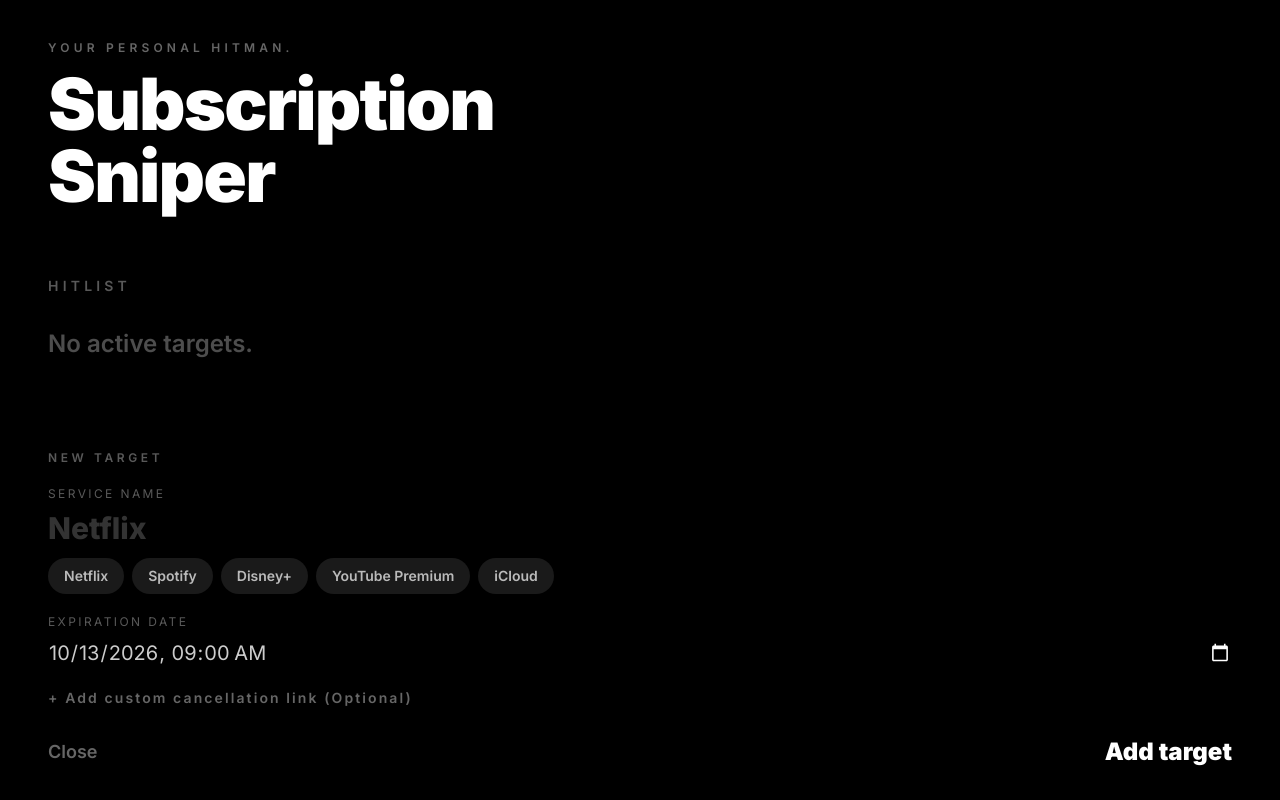
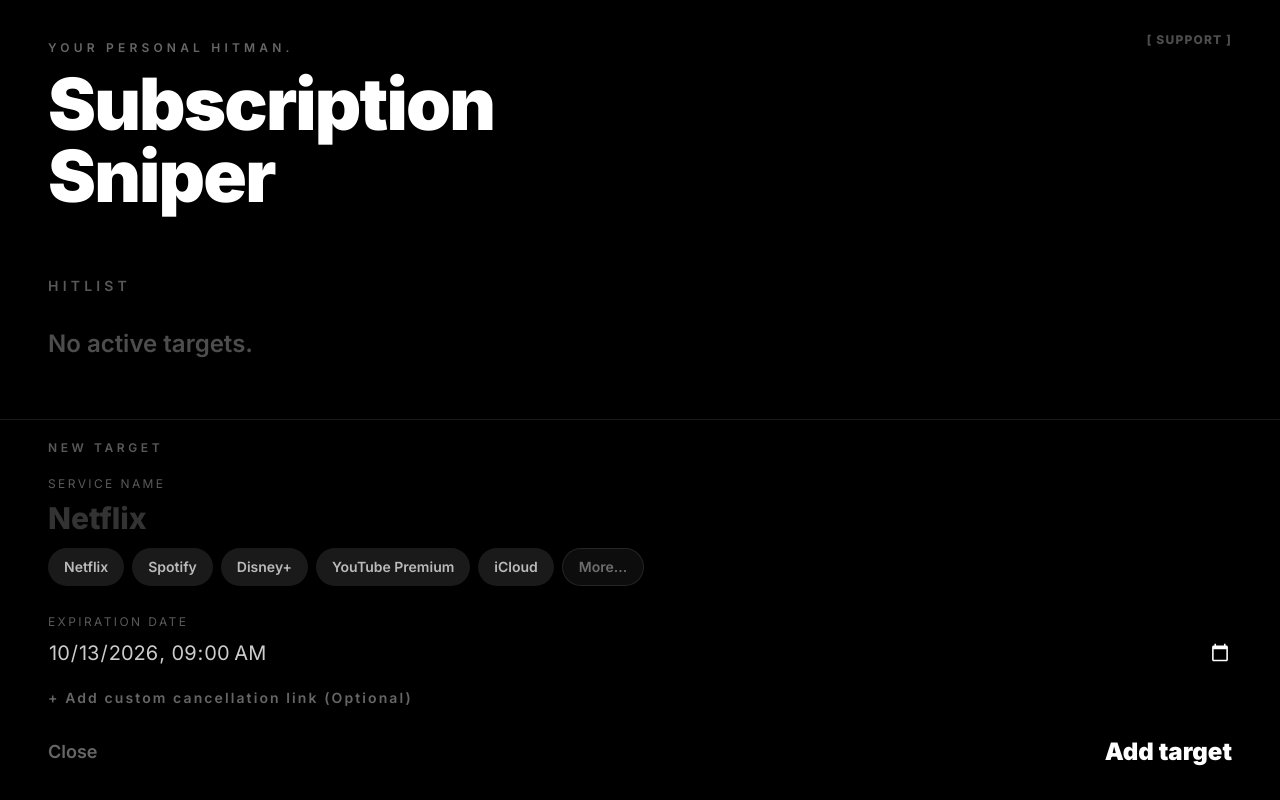
Before and after one commit to ropikuronen/subscription-sniper, a React (Vite) app: page / in a window 1280 px wide. Both pictures are taken after a click on the button "Add target". Built offline with nearby package versions, Linux system fonts and the light colour scheme.

Commit message:
Update App.jsx

```diff
--- a/src/App.jsx
+++ b/src/App.jsx
@@ -1,13 +1,13 @@
 import { useEffect, useMemo, useState } from 'react';
-import { getCancelUrl } from './cancelLinks';
+// 1. Tuodaan jättimäinen CANCEL_LINKS sanakirja käyttöön!
+import { getCancelUrl, CANCEL_LINKS } from './cancelLinks';
 import { loadTargets, saveTargets, syncToServiceWorker } from './storage';
 import { formatRemaining, isSniperWindow } from './time';
 
-// 1. Suosituimpien palveluiden sanakirja Autofilliä varten
-const POPULAR_SERVICES = [
-  'Netflix', 'Spotify', 'Disney+', 'YouTube Premium', 'iCloud',
-  'Adobe', 'Amazon Prime', 'Max', 'PlayStation Plus', 'Xbox Game Pass'
-];
+// 2. Muutetaan kaikki sanakirjan nimet nätiksi Autofilliä varten (esim "hbo max" -> "Hbo Max")
+const ALL_SERVICES = Object.keys(CANCEL_LINKS).map((key) =>
+  key.split(' ').map((w) => w.charAt(0).toUpperCase() + w.slice(1)).join(' ')
+);
 
 function uid() {
   return `${Date.now()}-${Math.random().toString(36).slice(2, 8)}`;
@@ -43,8 +43,8 @@
   const [expiresAt, setExpiresAt] = useState('');
   const [customCancelUrl, setCustomCancelUrl] = useState('');
 
-  // Uusi tila Custom URL -kentän piilottamista varten
   const [showCustomUrl, setShowCustomUrl] = useState(false);
+  const [showAll, setShowAll] = useState(false); // Uusi tila More-napille
 
   const live = useMemo(
     () =>
@@ -62,13 +62,24 @@
     [targets],
   );
 
-  // Autofill-ehdotusten suodatus käyttäjän kirjoituksen mukaan
-  const suggestedServices = name.trim() === ''
-    ? POPULAR_SERVICES.slice(0, 5) // Näytä top 5 tyhjänä
-    : POPULAR_SERVICES.filter((s) =>
+  // 3. Älykäs Autofill -logiikka
+  const isTyping = name.trim().length > 0;
+  let suggestedServices = [];
+
+  if (isTyping) {
+    // Jos kirjoittaa (esim "ch"), etsitään koko laajasta sanakirjasta osumat
+    suggestedServices = ALL_SERVICES.filter((s) =>
       s.toLowerCase().includes(name.toLowerCase()) &&
       s.toLowerCase() !== name.toLowerCase()
-      ).slice(0, 5);
+    ).slice(0, 15);
+  } else {
+    // Jos ei kirjoita, näytetään joko Top 5 tai kaikki
+    if (showAll) {
+      suggestedServices = ALL_SERVICES;
+    } else {
+      suggestedServices = ['Netflix', 'Spotify', 'Disney+', 'YouTube Premium', 'iCloud'];
+    }
+  }
 
   useEffect(() => {
     saveTargets(targets);
@@ -112,7 +123,8 @@
     setExpiresAt('');
     setCustomCancelUrl('');
     setAdding(false);
-    setShowCustomUrl(false); // Nollataan myös Custom URL -kentän näkyvyys
+    setShowCustomUrl(false);
+    setShowAll(false); // Nollataan myös "More..." tila
   }
 
   function addTarget(event) {
@@ -188,9 +200,20 @@
   }
 
   return (
-    <div className="min-h-screen bg-black text-white px-6 pb-32 pt-10 sm:px-12">
+    <div className="min-h-screen bg-black text-white px-6 pb-32 pt-10 sm:px-12 relative">
+
+      {/* 4. Support -nappi oikeassa yläkulmassa */}
+      <a
+        href="https://ko-fi.com/"
+        target="_blank"
+        rel="noopener noreferrer"
+        className="absolute top-8 right-6 text-xs font-bold uppercase tracking-widest text-white/30 hover:text-white transition-colors sm:right-12"
+      >
+        [ Support ]
+      </a>
+
       <header className="mb-16">
-        <p className="text-xs font-semibold tracking-[0.35em] uppercase text-white/40">
+        <p className="text-xs font-semibold tracking-[0.35em] uppercase text-white/40 mt-6 sm:mt-0">
           Your personal hitman.
         </p>
         <h1 className="mt-3 text-5xl font-black leading-none tracking-tight sm:text-7xl">
@@ -295,7 +318,7 @@
       {adding ? (
         <form
           onSubmit={addTarget}
-          className="fixed inset-x-0 bottom-0 bg-black px-6 pb-8 pt-5 sm:px-12"
+          className="fixed inset-x-0 bottom-0 bg-black px-6 pb-8 pt-5 sm:px-12 z-50 border-t border-white/10"
         >
           <p className="mb-5 text-xs font-semibold tracking-[0.3em] uppercase text-white/35">
             New target
@@ -312,9 +335,8 @@
               placeholder="Netflix"
               className="w-full bg-transparent text-3xl font-extrabold outline-none placeholder:text-white/20"
             />
-            {/* Autofill -ehdotukset */}
-            {suggestedServices.length > 0 && (
-              <div className="mt-3 flex flex-wrap gap-2">
+            {/* Autofill -ehdotukset ja "More..." nappi (Rullattava max-h-40) */}
+            <div className="mt-3 flex flex-wrap gap-2 max-h-40 overflow-y-auto pb-2">
               {suggestedServices.map(service => (
                 <button
                   key={service}
@@ -325,9 +347,19 @@
                   {service}
                 </button>
               ))}
+
+              {!isTyping && !showAll && (
+                <button
+                  type="button"
+                  onClick={() => setShowAll(true)}
+                  className="rounded-full bg-white/5 px-4 py-2 text-sm font-semibold text-white/40 hover:bg-white/20 hover:text-white transition-colors border border-white/10"
+                >
+                  More...
+                </button>
+              )}
             </div>
-            )}
           </label>
+
           <label className="mb-5 block">
             <span className="mb-2 block text-xs tracking-[0.2em] uppercase text-white/35">
               Expiration date
@@ -342,7 +374,6 @@
             />
           </label>
 
-          {/* Custom URL piilotuslogiikka */}
           {!showCustomUrl ? (
             <button
               type="button"
@@ -375,7 +406,7 @@
             >
               Close
             </button>
-            <button type="submit" className="text-2xl font-black">
+            <button type="submit" className="text-2xl font-black hover:text-sniper transition-colors">
               Add target
             </button>
           </div>
@@ -385,7 +416,7 @@
           type="button"
           onClick={handleOpenAdd}
           aria-label="Add target"
-          className="fixed bottom-7 right-7 flex h-16 w-16 items-center justify-center rounded-full bg-white text-4xl font-black leading-none text-black"
+          className="fixed bottom-7 right-7 flex h-16 w-16 items-center justify-center rounded-full bg-white text-4xl font-black leading-none text-black z-40 shadow-lg shadow-white/10"
         >
           +
         </button>
```
Lines whose indentation alone changed are shown as unchanged.
